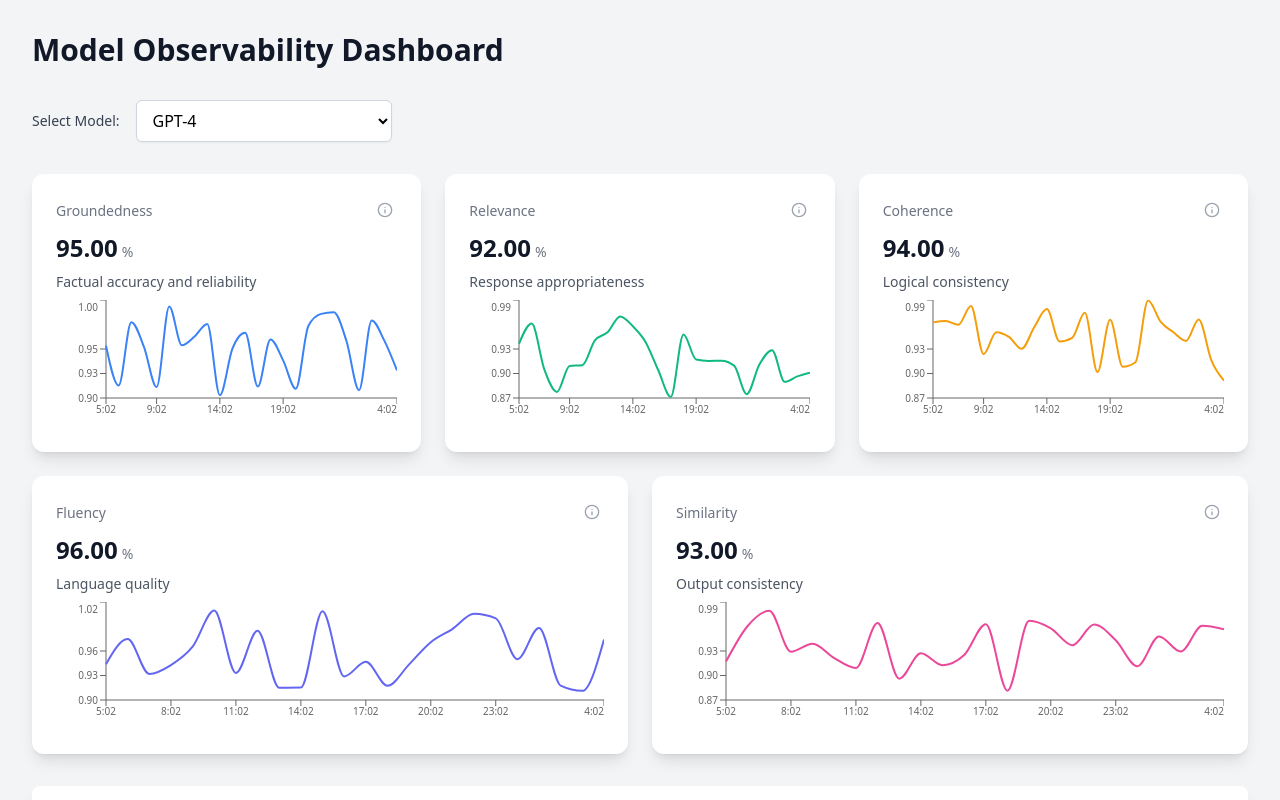
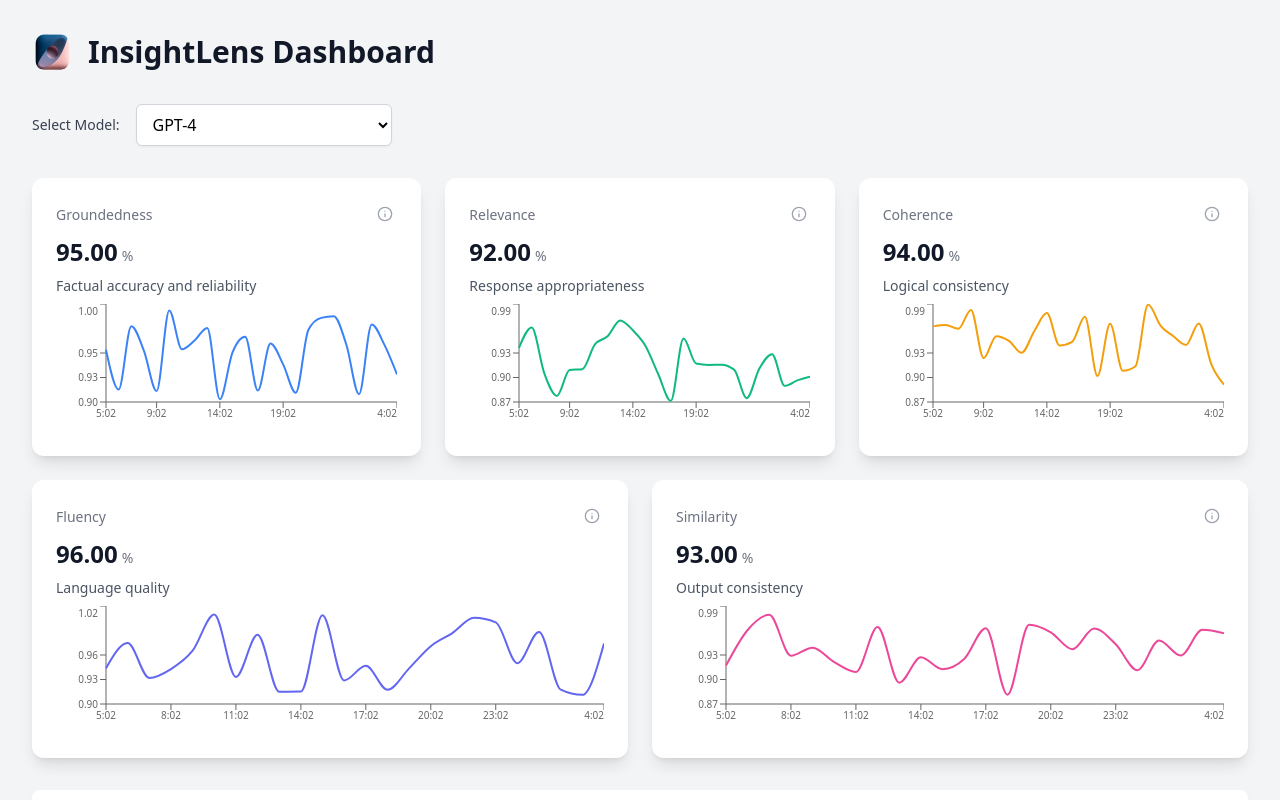
Before and after one commit to equipo10innovationchallenge/observabilidadAI, a React (Vite) app: page / in a window 1280 px wide. Shown: the top 800 px of the page. Built offline with nearby package versions, Linux system fonts and the light colour scheme.

Commit message:
updated frontend

```diff
--- a/index.html
+++ b/index.html
@@ -2,11 +2,11 @@
 <html lang="en">
   <head>
     <meta charset="UTF-8" />
-    <link rel="icon" type="image/svg+xml" href="/vite.svg" />
+    <link rel="icon" type="image/png" href="/insightlens-icon.png" />
     <meta name="viewport" content="width=device-width, initial-scale=1.0" />
     <meta name="description" content="AI Model Observability Platform - Real-time monitoring and analysis of AI model performance metrics" />
     <meta http-equiv="X-UA-Compatible" content="IE=edge" />
-    <title>AI Model Observability Platform</title>
+    <title>InsightLens Dashboard</title>
   </head>
   <body>
     <div id="root"></div>
--- a/src/App.tsx
+++ b/src/App.tsx
@@ -49,9 +49,16 @@ function App() {
   return (
     <div className="min-h-screen bg-gray-100 p-8">
       <div className="max-w-7xl mx-auto">
-        <h1 className="text-3xl font-bold text-gray-900 mb-8">
-          Model Observability Dashboard
-        </h1>
+        <div className="flex items-center gap-4 mb-8">
+          <img
+            src="/logo-insight-lens.png"
+            alt="InsightLens Logo"
+            className="h-10 w-10"
+          />
+          <h1 className="text-3xl font-bold text-gray-900">
+            InsightLens Dashboard
+          </h1>
+        </div>
 
         <div className="mb-8">
           <ModelSelector
```
Also changed, not shown: public/insightlens-icon.png (added), public/logo-insight-lens.png (added).
